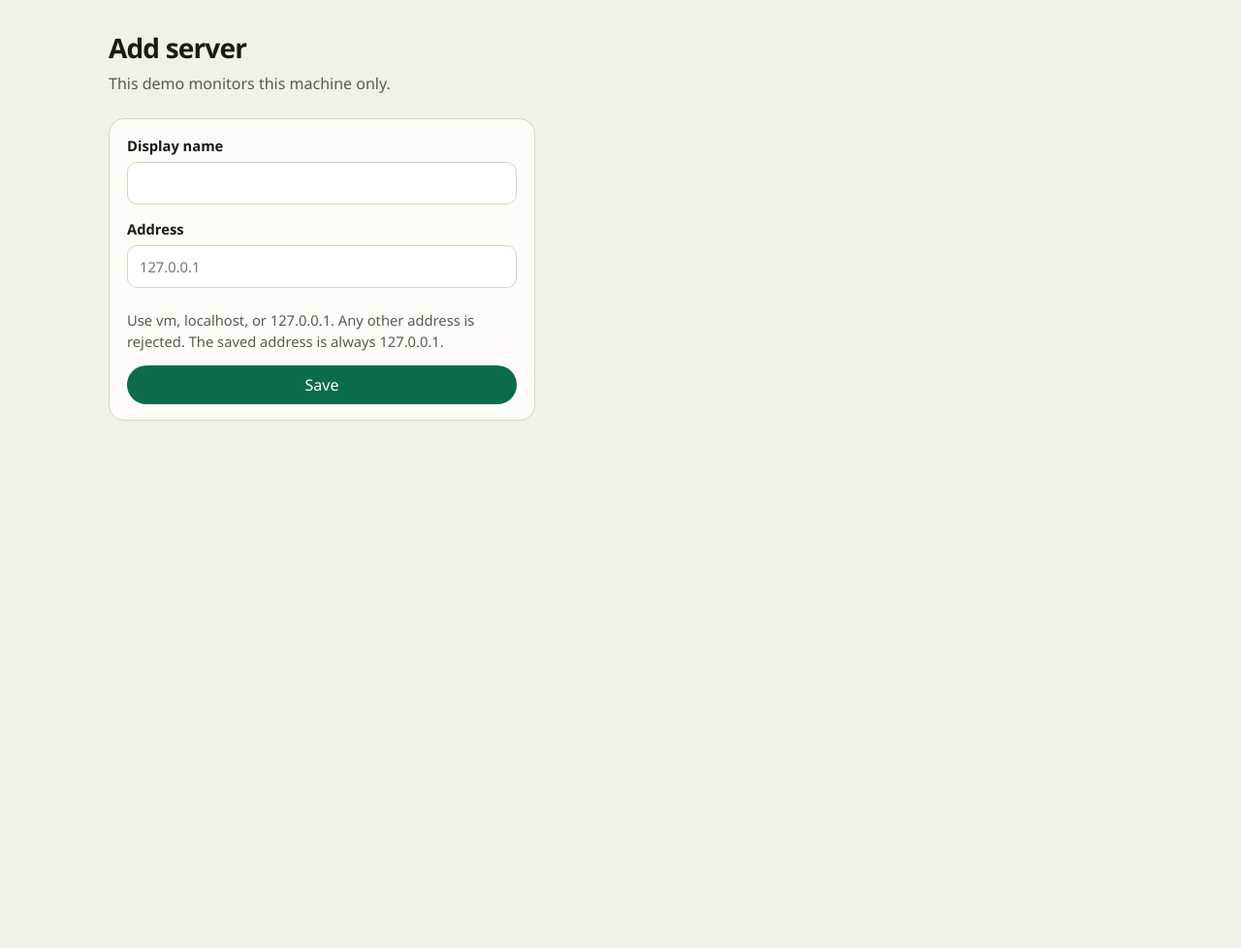
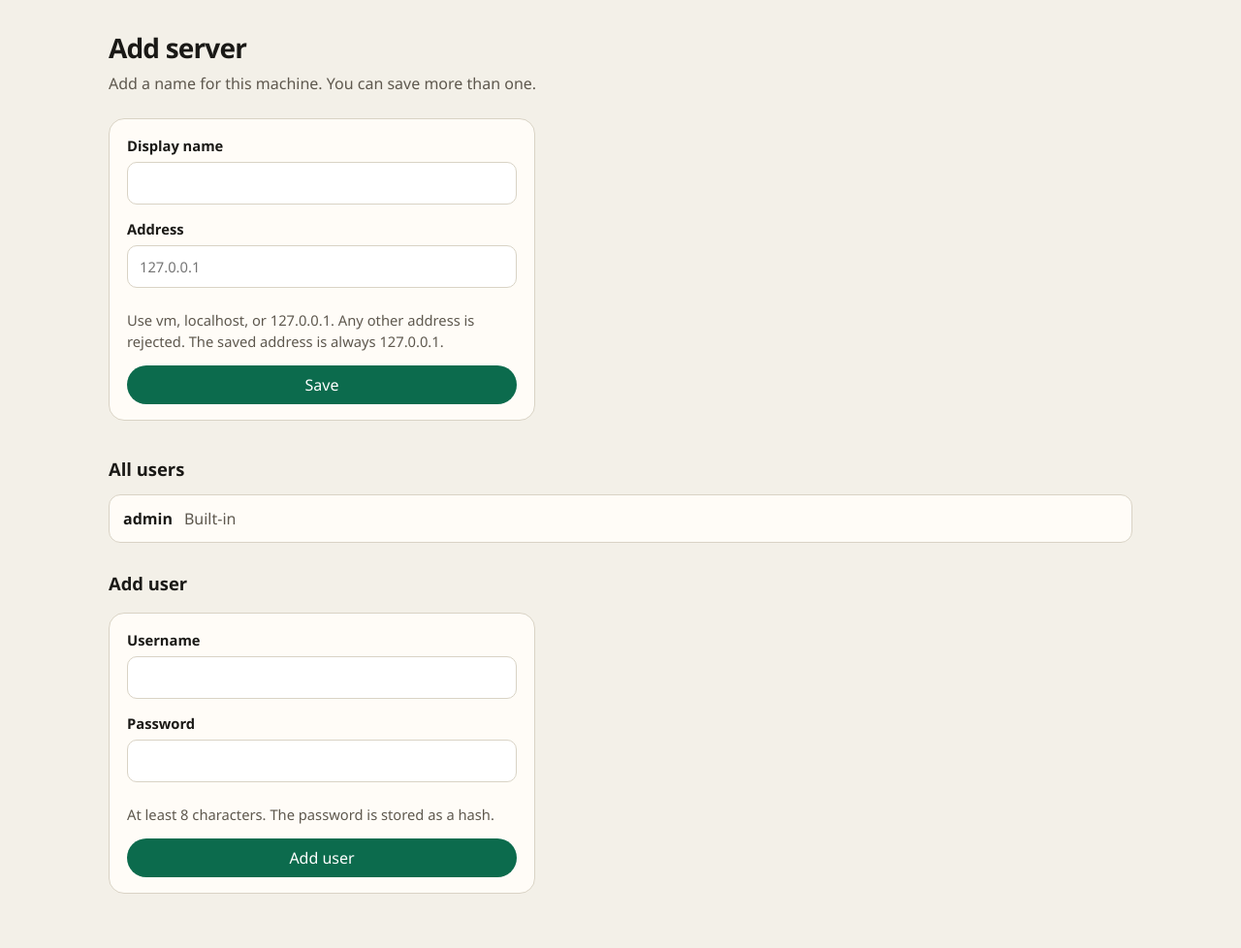
Before and after one commit to kumarsinguluri/Cursor_Monitoring_app, a Flask app: page /servers/new in a window 1280 px wide. Shown: the part 91-1069 px from the top of the page at 97% size. Before the commit the page ends 525 px from the top, so only its background shows below. Run offline with Flask 3, Linux system fonts and the light colour scheme; the visitor is signed in with stand-in values (Sample User, id 1); parts of the project's set-up code (start-up, migrations or seed data) failed here and were passed over.

Commit message:
Allow extra sign-in accounts and more than one local server name.
Operators can add hashed user accounts beside admin, and the server list no longer stops at a single local entry.

Co-authored-by: Cursor <cursoragent@cursor.com>

```diff
--- a/app/__init__.py
+++ b/app/__init__.py
@@ -6,7 +6,7 @@ from flask import Flask
 ROOT = Path(__file__).resolve().parent.parent
 
 
-def create_app(servers_path=None, start_collector=True, load_env_file=True):
+def create_app(servers_path=None, users_path=None, start_collector=True, load_env_file=True):
     if load_env_file:
         _load_env_file()
     secret = os.environ.get("SECRET_KEY", "").strip()
@@ -26,6 +26,7 @@ def create_app(servers_path=None, start_collector=True, load_env_file=True):
     app.config["SESSION_COOKIE_SAMESITE"] = "Lax"
     app.config["MAX_CONTENT_LENGTH"] = 16 * 1024
     app.config["SERVERS_PATH"] = str(servers_path or (ROOT / "data" / "servers.json"))
+    app.config["USERS_PATH"] = str(users_path or (ROOT / "data" / "users.json"))
 
     from app.charts import cpu_chart, memory_chart, network_chart
     from app.collect import Monitor
--- a/app/routes.py
+++ b/app/routes.py
@@ -1,4 +1,4 @@
-"""Pages. Metrics are view-only. The server list is the only write path."""
+"""Pages. Metrics are view-only. Writes are the server list and the user list."""
 
 import os
 import socket
@@ -7,6 +7,13 @@ from flask import abort, current_app, jsonify, redirect, render_template, reques
 
 from app.auth import verify_login
 from app.servers import ServerStoreError, add_server, load_servers, remove_server
+from app.users import (
+    UserStoreError,
+    add_user,
+    password_matches,
+    public_usernames,
+    remove_user,
+)
 
 _OPEN = {"login", "static"}
 
@@ -16,8 +23,9 @@ def register_routes(app):
     def require_login():
         if request.endpoint in _OPEN:
             return None
-        if session.get("user") == "admin":
+        if _signed_in():
             return None
+        session.clear()
         return redirect(url_for("login"))
 
     @app.after_request
@@ -37,8 +45,10 @@ def register_routes(app):
 
     @app.route("/login", methods=["GET", "POST"])
     def login():
-        if session.get("user") == "admin":
+        if _signed_in():
             return redirect(url_for("home"))
+        if session.get("user"):
+            session.clear()
         error = None
         if request.method == "POST":
             username = request.form.get("username", "")
@@ -47,6 +57,10 @@ def register_routes(app):
             if verify_login(username, password, password_hash):
                 session.clear()
                 session["user"] = "admin"
+                return redirect(url_for("home"))
+            if password_matches(_users_path(), username, password):
+                session.clear()
+                session["user"] = username
                 return redirect(url_for("home"))
             error = "Invalid username or password."
         return render_template("login.html", error=error)
@@ -62,11 +76,6 @@ def register_routes(app):
         name = ""
         address = ""
         error = None
-        try:
-            locked = bool(load_servers(_path()))
-        except ServerStoreError:
-            locked = False
-            error = "Server list unavailable."
         if request.method == "POST":
             # host, port, username, and command are ignored so this cannot open SSH.
             name = request.form.get("name", "")
@@ -74,19 +83,35 @@ def register_routes(app):
             result = add_server(_path(), name, address, hostname)
             if result["ok"]:
                 return redirect(url_for("home"))
-            if result["message"] == "This demo monitors one local server.":
-                locked = True
-                error = None
-            else:
-                error = result["message"]
-        return render_template(
-            "server_form.html",
-            error=error,
-            locked=locked,
-            name=name,
-            address=address,
-            hostname=hostname or "this machine",
+            error = result["message"]
+        return _render_server_form(hostname, name, address, error)
+
+    @app.post("/users")
+    def user_add():
+        username = request.form.get("username", "")
+        password = request.form.get("password", "")
+        result = add_user(_users_path(), username, password)
+        if result["ok"]:
+            return redirect(url_for("server_new"))
+        return _render_server_form(
+            _hostname(),
+            "",
+            "",
+            None,
+            user_error=result["message"],
+            user_name=username if isinstance(username, str) else "",
         )
+
+    @app.post("/users/<username>/remove")
+    def user_remove(username):
+        try:
+            remove_user(_users_path(), username)
+        except UserStoreError:
+            pass
+        if session.get("user") == username:
+            session.clear()
+            return redirect(url_for("login"))
+        return redirect(url_for("server_new"))
 
     @app.post("/servers/<server_id>/remove")
     def server_remove(server_id):
@@ -132,8 +157,46 @@ def register_routes(app):
         return render_template("error.html", message="Something went wrong."), 500
 
 
+def _signed_in():
+    username = session.get("user")
+    if username == "admin":
+        return True
+    if not isinstance(username, str) or not username:
+        return False
+    try:
+        return username in public_usernames(_users_path())
+    except UserStoreError:
+        return False
+
+
+def _render_server_form(hostname, name, address, error, user_error=None, user_name=""):
+    try:
+        names = public_usernames(_users_path())
+        users_error = None
+    except UserStoreError:
+        names = []
+        users_error = "User list unavailable."
+    users = [{"username": "admin", "builtin": True}]
+    users.extend({"username": item, "builtin": False} for item in names)
+    return render_template(
+        "server_form.html",
+        error=error,
+        name=name,
+        address=address,
+        hostname=hostname or "this machine",
+        users=users,
+        users_error=users_error,
+        user_error=user_error,
+        user_name=user_name,
+    )
+
+
 def _path():
     return current_app.config["SERVERS_PATH"]
+
+
+def _users_path():
+    return current_app.config["USERS_PATH"]
 
 
 def _servers():
--- a/app/servers.py
+++ b/app/servers.py
@@ -45,12 +45,6 @@ def add_server(path, name, address, hostname):
             current = load_servers(path)
         except ServerStoreError:
             return {"ok": False, "message": "Server list unavailable.", "server": None}
-        if current:
-            return {
-                "ok": False,
-                "message": "This demo monitors one local server.",
-                "server": None,
-            }
         cleaned = clean_display_name(name)
         if cleaned is None:
             return {"ok": False, "message": "Enter a display name.", "server": None}
--- a/static/css/app.css
+++ b/static/css/app.css
@@ -96,6 +96,20 @@ h2 {
 
 .panel {
   margin-bottom: 8px;
+}
+
+.users-panel {
+  margin-top: 36px;
+}
+
+.section-title {
+  margin-top: 28px;
+  color: var(--ink);
+  font-size: 1.15rem;
+}
+
+.server-list .who {
+  font-weight: 650;
 }
 
 .panel-head {
--- a/templates/base.html
+++ b/templates/base.html
@@ -10,7 +10,7 @@
   <div class="shell">
     <header class="topbar">
       <a class="brand" href="{{ url_for('home') }}">Host Monitor</a>
-      {% if session.get('user') == 'admin' %}
+      {% if session.get('user') %}
       <nav aria-label="Primary">
         <a class="nav-link{% if request.endpoint in ['home', 'server_detail'] %} is-current{% endif %}" href="{{ url_for('home') }}"{% if request.endpoint == 'home' %} aria-current="page"{% endif %}>Dashboard</a>
         <a class="nav-link{% if request.endpoint == 'server_new' %} is-current{% endif %}" href="{{ url_for('server_new') }}"{% if request.endpoint == 'server_new' %} aria-current="page"{% endif %}>Add server</a>
--- a/templates/server_form.html
+++ b/templates/server_form.html
@@ -2,23 +2,61 @@
 {% block title %}Add server · Host Monitor{% endblock %}
 {% block main %}
   <h1>Add server</h1>
-  <p class="lede">This demo monitors this machine only.</p>
-  {% if locked %}
-  <p class="hint">This demo monitors one local server. Remove it before adding another name.</p>
-  {% endif %}
+  <p class="lede">Add a name for this machine. You can save more than one.</p>
   {% if error %}
   <p class="error" role="alert">{{ error }}</p>
   {% endif %}
   <form method="post" class="stack form-card" action="{{ url_for('server_new') }}">
     <label>
       Display name
-      <input name="name" value="{{ name }}" maxlength="80" autocomplete="off" required{% if locked %} disabled{% endif %}>
+      <input name="name" value="{{ name }}" maxlength="80" autocomplete="off" required>
     </label>
     <label>
       Address
-      <input name="address" value="{{ address }}" placeholder="127.0.0.1" autocomplete="off"{% if locked %} disabled{% endif %}>
+      <input name="address" value="{{ address }}" placeholder="127.0.0.1" autocomplete="off">
     </label>
     <p class="hint">Use {{ hostname }}, localhost, or 127.0.0.1. Any other address is rejected. The saved address is always 127.0.0.1.</p>
-    <button type="submit"{% if locked %} disabled{% endif %}>Save</button>
+    <button type="submit">Save</button>
   </form>
+
+  <section class="panel users-panel" aria-label="Users">
+    <div class="panel-head">
+      <h2>All users</h2>
+    </div>
+    {% if users_error %}
+    <p class="error">{{ users_error }}</p>
+    {% else %}
+    <ul class="server-list">
+      {% for user in users %}
+      <li>
+        <span class="who">{{ user.username }}</span>
+        {% if user.builtin %}
+        <span class="muted">Built-in</span>
+        {% else %}
+        <form method="post" action="{{ url_for('user_remove', username=user.username) }}">
+          <button class="ghost" type="submit">Remove</button>
+        </form>
+        {% endif %}
+      </li>
+      {% endfor %}
+    </ul>
+    {% endif %}
+
+    <h2 class="section-title">Add user</h2>
+    {% if user_error %}
+    <p class="error" role="alert">{{ user_error }}</p>
+    {% endif %}
+    <form method="post" class="stack form-card" action="{{ url_for('user_add') }}">
+      <label>
+        Username
+        <input name="username" value="{{ user_name }}" maxlength="32" autocomplete="off" required>
+      </label>
+      <label>
+        Password
+        <input name="password" type="password" autocomplete="new-password" required>
+      </label>
+      <p class="hint">At least 8 characters. The password is stored as a hash.</p>
+      <button type="submit">Add user</button>
+    </form>
+  </section>
 {% endblock %}
```
Also changed, not shown: app/users.py (added, +130 -0 lines), tests/support.py (+5 -1 lines), tests/test_servers.py (+8 -3 lines), tests/test_users.py (added, +103 -0 lines), README.md.
